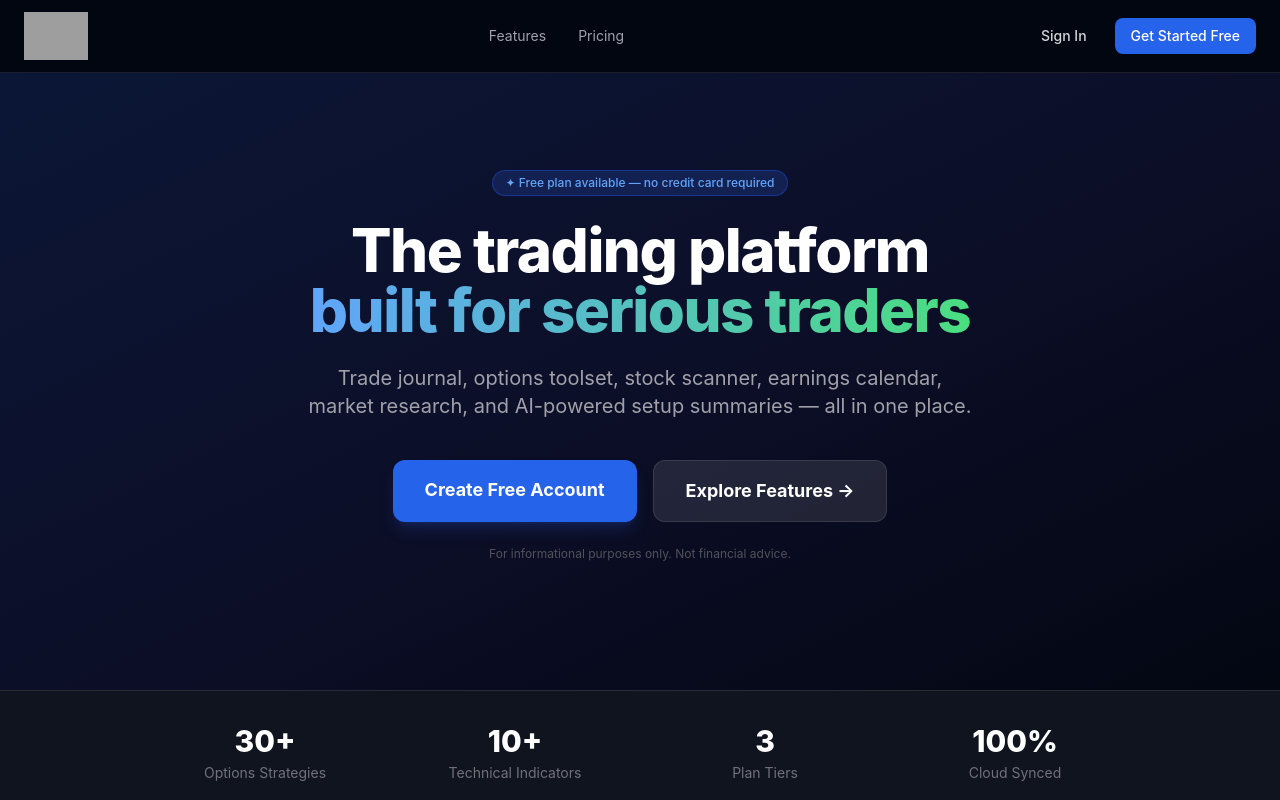
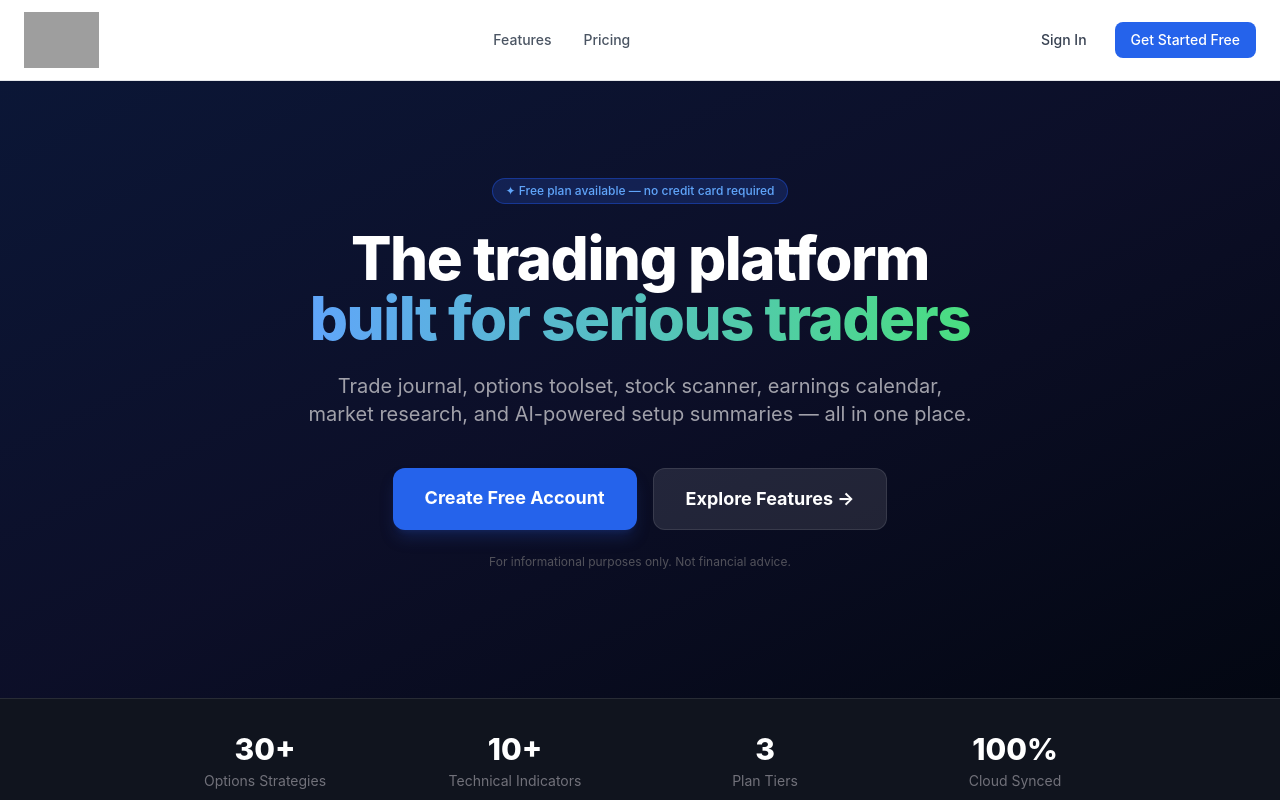
Before and after one commit to GTG777/GR8BUX, a Next.js app: page / in a window 1280 px wide. Shown: the top 800 px of the page. Built offline with nearby package versions, Linux system fonts and the light colour scheme; no server answers; grey boxes are pictures that could not be loaded.

Commit message:
UI: White navbar on landing page, logo h-14, dark nav text

```diff
--- a/src/pages/index.tsx
+++ b/src/pages/index.tsx
@@ -84,16 +84,16 @@ export default function Home() {
     <div className="min-h-screen bg-gray-950 text-white">
 
       {/* ── Navbar ── */}
-      <header className="sticky top-0 z-50 bg-gray-950/90 backdrop-blur border-b border-white/10">
+      <header className="sticky top-0 z-50 bg-white border-b border-gray-200 shadow-sm">
         <div className="max-w-7xl mx-auto px-6 py-3 flex justify-between items-center">
-          <img src="/logo-full.png" alt="GR8BUX" className="h-12 w-auto" />
+          <img src="/logo-full.png" alt="GR8BUX" className="h-14 w-auto" />
           <nav className="hidden md:flex items-center gap-8">
             {NAV_LINKS.map(l => (
-              <Link key={l.href} href={l.href} className="text-sm text-zinc-400 hover:text-white transition">{l.label}</Link>
+              <Link key={l.href} href={l.href} className="text-sm text-gray-600 hover:text-gray-900 font-medium transition">{l.label}</Link>
             ))}
           </nav>
           <div className="flex gap-3">
-            <Link href="/auth/signin" className="px-4 py-2 text-sm text-zinc-300 hover:text-white font-medium transition">Sign In</Link>
+            <Link href="/auth/signin" className="px-4 py-2 text-sm text-gray-700 hover:text-gray-900 font-medium transition">Sign In</Link>
             <Link href="/auth/signup" className="px-4 py-2 text-sm bg-blue-600 hover:bg-blue-500 text-white rounded-lg font-medium transition">Get Started Free</Link>
           </div>
         </div>
```
